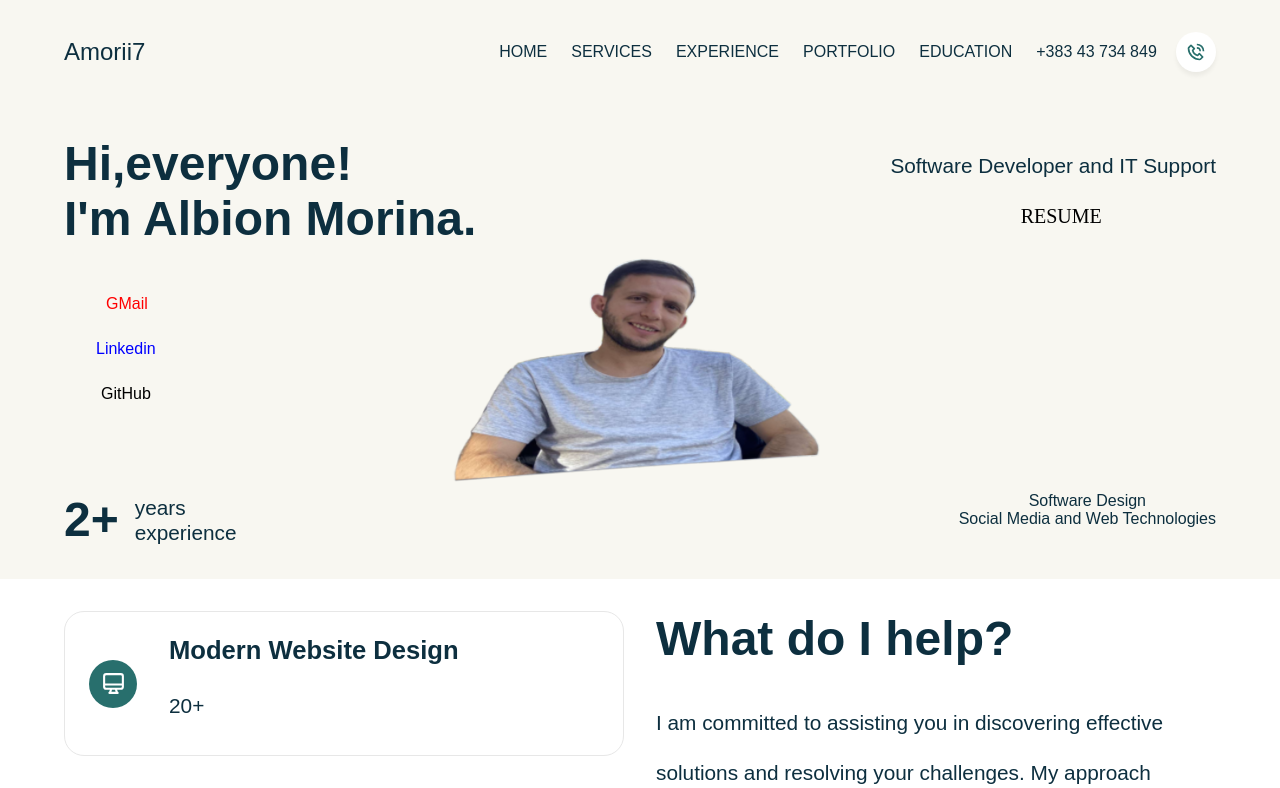
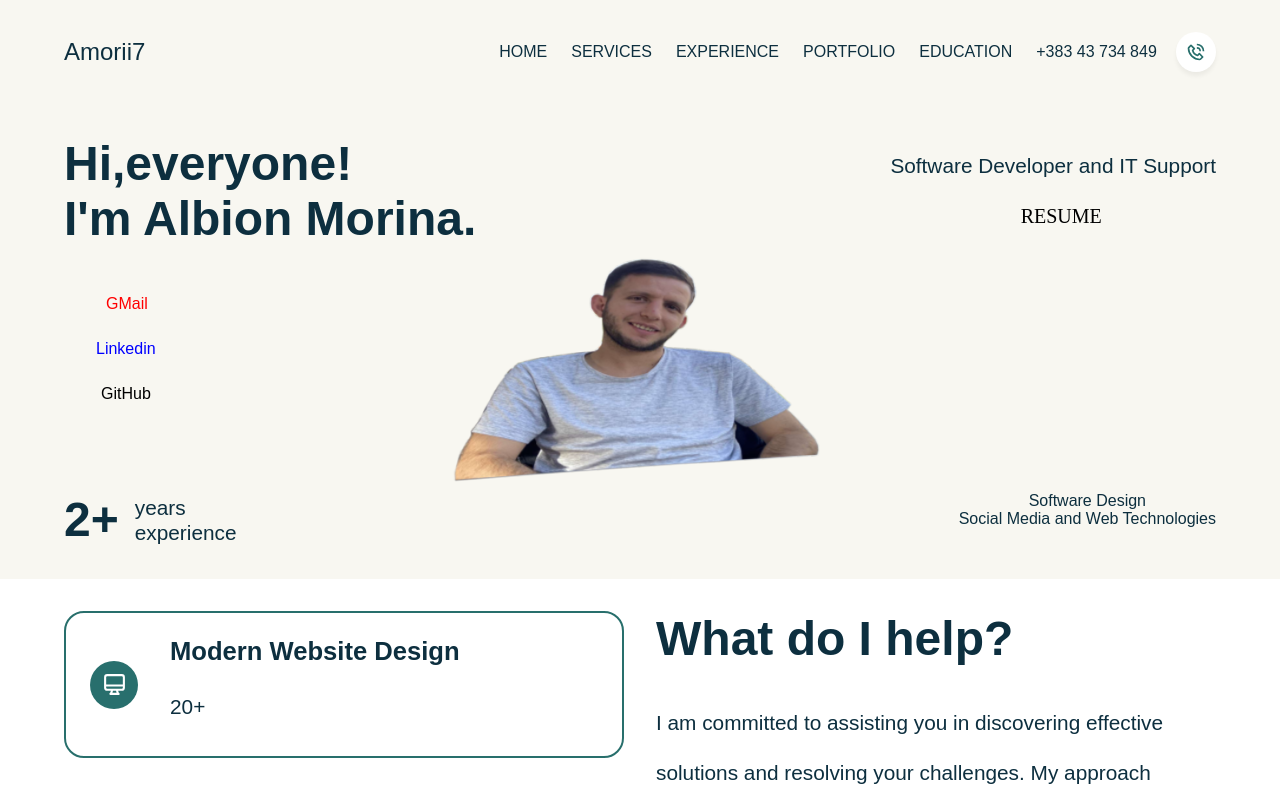
Before and after one commit to Albion007/personal_portfolio, a React (Vite) app: page / in a window 1280 px wide. Shown: the top 788 px of the page. Built offline with nearby package versions, Linux system fonts and the light colour scheme; a web font is replaced by a local one.

Commit message:
changed hover color at experties.module component

```diff
--- a/src/components/Experties/Experties.module.scss
+++ b/src/components/Experties/Experties.module.scss
@@ -19,7 +19,7 @@
             .exp {
                 display: flex;
                 align-items: center;
-                border: 1px solid $secondary-white;
+                border: 2px solid $secondary;
                 border-radius: 20px;
                 padding: 1.5rem;
                 gap: 2rem;
@@ -27,6 +27,7 @@
 
                 &:hover {
                     cursor: pointer;
+                    color: burlywood;
                     box-shadow: 0px 21px 13px rgba(0, 0, 0, 0.04);
                 }
 
```
